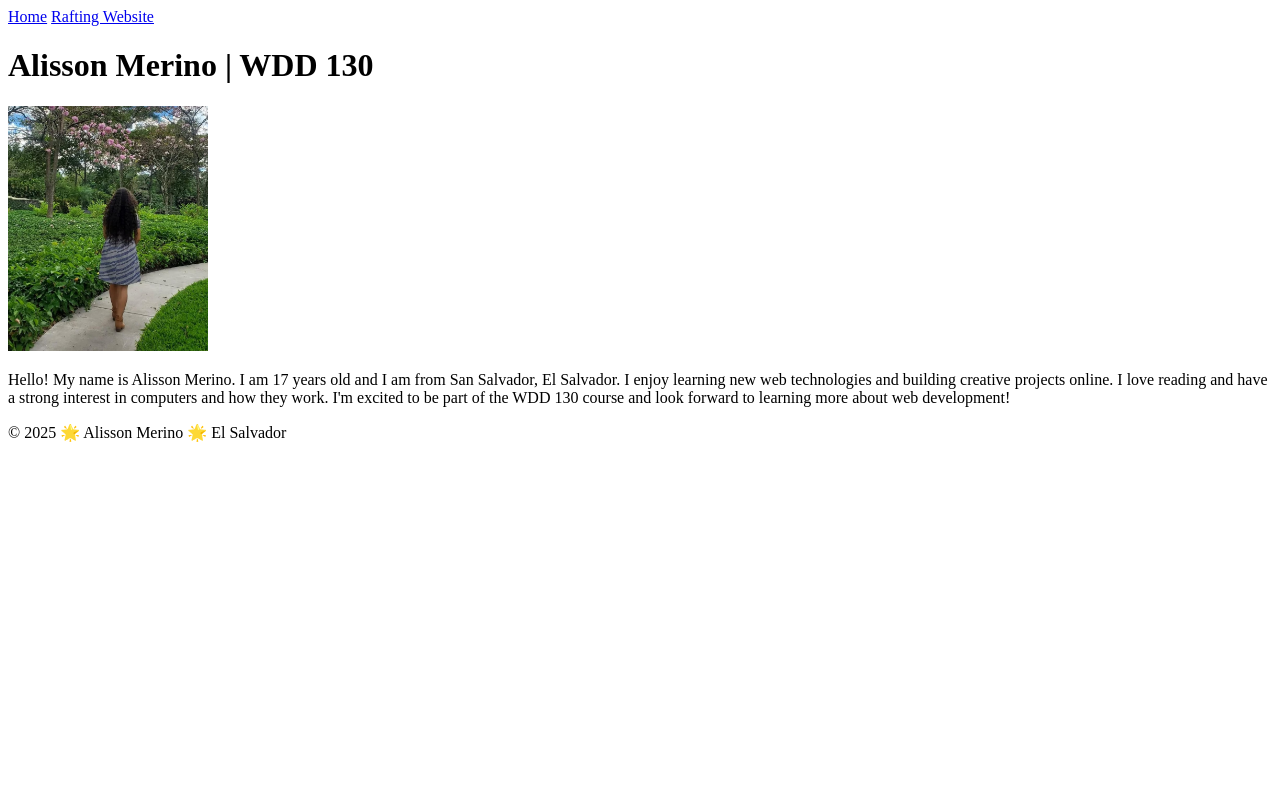
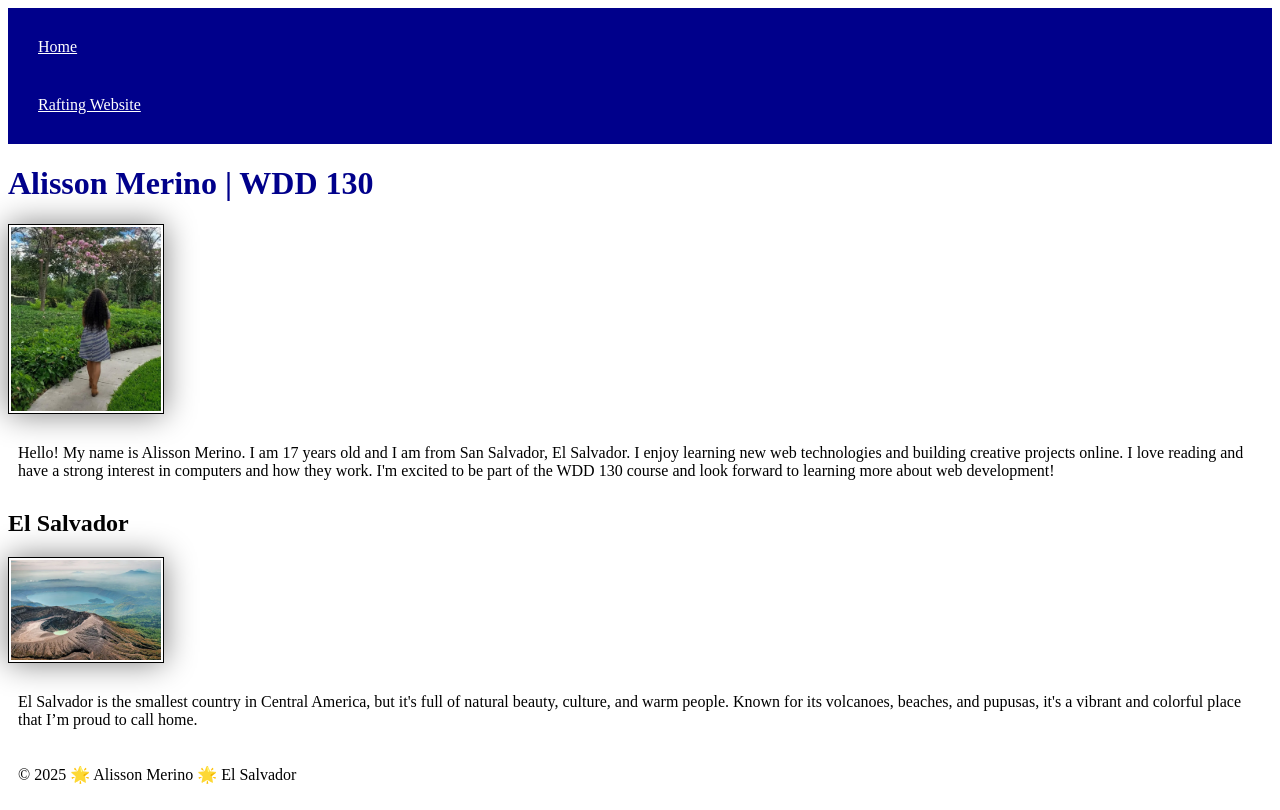
Before and after one commit to alissonmerinoo/wdd130, a plain HTML site: page index.html in a window 1280 px wide. Drawn offline with Linux system fonts and the light colour scheme.

Commit message:
Add meta tags, El Salvador aside section, and new CSS styles

```diff
--- a/index.html
+++ b/index.html
@@ -4,8 +4,9 @@
     <meta charset="utf-8">
     <meta name="viewport" content="width=device-width, initial-scale=1.0">
     <title>Alisson Merino | WDD 130</title>
-    <!-- Code injected by Five-server -->
-    <script async data-id="five-server" data-file="c:\Users\MamaCon\Desktop\wdd130\index.html" src="/fiveserver.js"></script>
+    <meta name="description" content="Alisson Merino BYU Pathway WDD 130 course home page. Learn about me and my country, El Salvador.">
+    <meta name="author" content="Alisson Merino">
+    <link rel="stylesheet" href="styles/styles.css">
   </head>
   <body>
     <header>
@@ -14,11 +15,19 @@
         <a href="wwr/">Rafting Website</a>
       </nav>
     </header>
+
     <main>
       <h1>Alisson Merino | WDD 130</h1>
       <img src="images/myprofile.jpg" alt="Hello, my name is Alisson Merino" width="200">
       <p>Hello! My name is Alisson Merino. I am 17 years old and I am from San Salvador, El Salvador. I enjoy learning new web technologies and building creative projects online. I love reading and have a strong interest in computers and how they work. I'm excited to be part of the WDD 130 course and look forward to learning more about web development!</p>
     </main>
+
+    <aside>
+      <h2>El Salvador</h2>
+      <img src="images/elsalvador.jpg" alt="A scenic view of El Salvador">
+      <p>El Salvador is the smallest country in Central America, but it's full of natural beauty, culture, and warm people. Known for its volcanoes, beaches, and pupusas, it's a vibrant and colorful place that I’m proud to call home.</p>
+    </aside>
+
     <footer>
       <p>&copy; 2025 🌟 Alisson Merino 🌟 El Salvador</p>
     </footer>
--- /dev/null
+++ b/styles/styles.css
@@ -0,0 +1,23 @@
+nav {
+  background-color: darkblue;
+  padding: 10px;
+}
+
+nav a {
+  color: white;
+  display: block;
+  padding: 20px;
+}
+h1 {
+  color: darkblue;
+}
+img {
+  width: 150px;
+  height: auto;
+  border: 1px solid black;
+  padding: 2px;
+  box-shadow: 0 0 30px gray;
+}
+p {
+  padding: 10px;
+}
```
Also changed, not shown: images/elsalvador.jpg (added).
